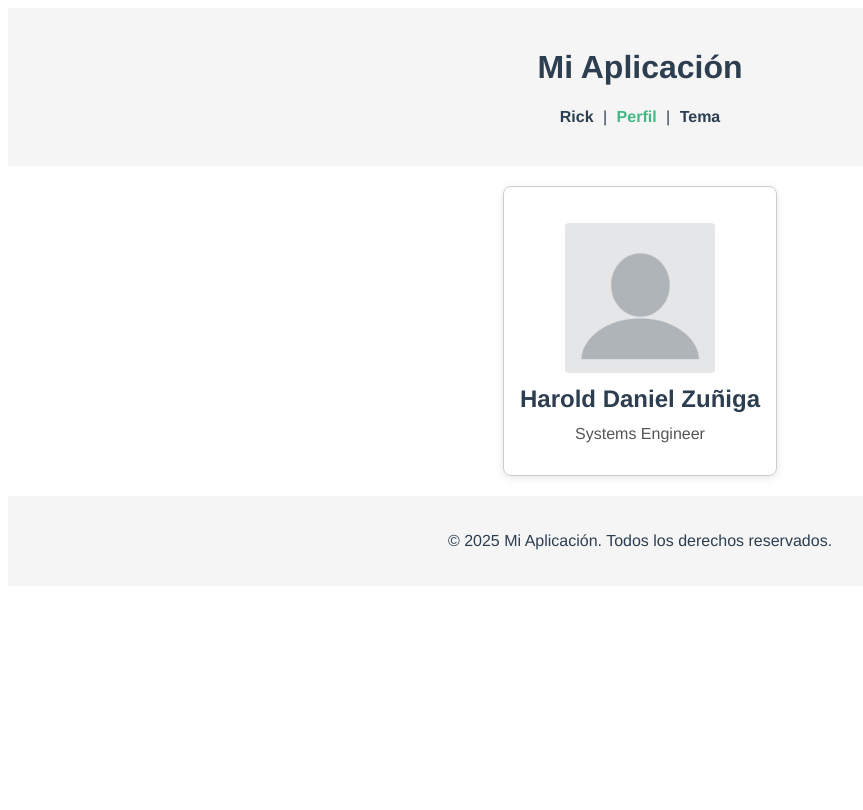
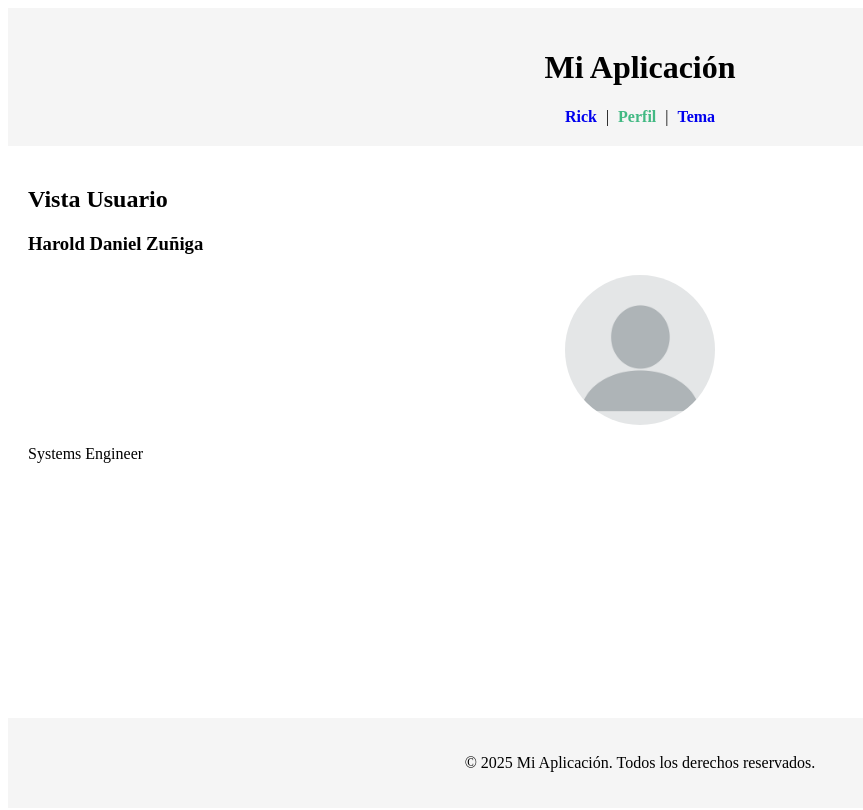
Before and after one commit to HDanielZuniga/ProyectoVue, a Vue app: page /perfil in a window 1280 px wide. Shown: the top 810 px of the page, without its empty margins (0-863 px from the left). Built offline with nearby package versions, Linux system fonts and the light colour scheme.

Commit message:
Fase Pre-entrega

```diff
--- a/src/App.vue
+++ b/src/App.vue
@@ -1,145 +1,10 @@
 <template>
-  <div id="app">
-    <header>
-      <h1>Mi Aplicación</h1>
-      <nav>
-        <router-link to="/">Rick</router-link> |
-        <router-link to="/perfil">Perfil</router-link> |
-        <router-link to="/tema">Tema</router-link>
-
-      </nav>
-    </header>
-    <main>
-      <!-- Se aplicará el diseño (la tarjeta) solo si la ruta es "/perfil" o "/tema" -->
-      <div class="views-container">
-        <!-- Vista de Perfil formateada en tarjeta -->
-        <div v-if="$route.path === '/perfil'" class="card-custom">
-          <img :src="perfil.foto" class="card-img" alt="Foto de Perfil">
-          <div class="card-content">
-            <h2 class="card-title">{{ perfil.nombre }}</h2>
-            <p class="card-description">{{ perfil.cargo }}</p>
-          </div>
-        </div>
-
-        <!-- Vista de Tema formateada en tarjeta -->
-        <div v-else-if="$route.path === '/tema'" class="card-custom">
-          <img :src="tema.imagen" class="card-img" :alt="'Imagen de ' + tema.titulo">
-          <div class="card-content">
-            <h2 class="card-title">{{ tema.titulo }}</h2>
-            <p class="card-description">{{ tema.descripcion_completa }}</p>
-            <div>
-              <strong>Expertos Destacados:</strong>
-              <ul>
-                <li v-for="(exp, index) in tema.expertos_destacados" :key="index">{{ exp }}</li>
-              </ul>
-            </div>
-            <p><strong>Casos de Uso:</strong> {{ tema.casos_de_uso }}</p>
-          </div>
-        </div>
-
-        <!-- Para otras rutas, si las hubiera, se renderiza el componente correspondiente -->
-        <router-view v-else />
-      </div>
-    </main>
-    <footer>
-      <p>© 2025 Mi Aplicación. Todos los derechos reservados.</p>
-    </footer>
-  </div>
+  <router-view />
 </template>
 
-<script>
-import datos from '@/assets/datos.json';
-
-export default {
-  name: "App",
-  data() {
-    return {
-      // Datos de perfil (del JSON)
-      perfil: {
-        nombre: datos.nombre,
-        cargo: datos.cargo,
-        foto: datos.foto
-      },
-      // Se selecciona el tema con id "01" (por ejemplo, Inteligencia Artificial)
-      tema: datos["tema-libre"].find(item => item.id === "01")
-    };
-  }
-}
+<script setup>
 </script>
 
 <style>
-/* Estilos globales para la aplicación */
-#app {
-  font-family: Avenir, Helvetica, Arial, sans-serif;
-  margin: 0;
-  padding: 0;
-  text-align: center;
-  color: #2c3e50;
-}
-
-header, footer {
-  padding: 20px;
-  background-color: #f5f5f5;
-}
-
-nav {
-  margin: 20px 0;
-}
-
-nav a {
-  font-weight: bold;
-  color: #2c3e50;
-  text-decoration: none;
-  margin: 0 5px;
-}
-
-nav a.router-link-exact-active {
-  color: #42b983;
-}
-
-/* Contenedor para las vistas */
-.views-container {
-  display: flex;
-  justify-content: center;
-  flex-wrap: wrap;
-  gap: 20px;
-  margin: 20px 0;
-}
-
-/* Diseño de la tarjeta que se aplica tanto a Perfil como a Tema */
-.card-custom {
-  border: 1px solid #ccc;
-  padding: 16px;
-  margin: auto;
-  border-radius: 8px;
-  background-color: #fff;
-  max-width: 300px; /* Dimensiones reducidas */
-  text-align: center;
-  box-shadow: 0 2px 8px rgba(0,0,0,0.1);
-}
-
-/* Imagen dentro de la tarjeta */
-.card-img {
-  width: 150px;         /* Imagen más pequeña */
-  height: auto;
-  display: block;       /* Se convierte en bloque para centrarla */
-  margin: 20px auto 0;   /* Centrado horizontal y margen superior */
-  border-radius: 4px;
-}
-
-/* Contenido de la tarjeta */
-.card-content {
-  margin-top: 12px;
-}
-
-.card-title {
-  font-size: 1.5rem;
-  margin: 12px 0;
-}
-
-.card-description {
-  font-size: 1rem;
-  color: #555;
-  margin-top: 8px;
-}
+/* Aquí puedes dejar algunos estilos globales si es necesario */
 </style>
--- /dev/null
+++ b/src/layouts/MainLayout.vue
@@ -0,0 +1,51 @@
+<template>
+    <div id="layout">
+      <header>
+        <h1>Mi Aplicación</h1>
+        <nav>
+          <router-link to="/">Rick</router-link> |
+          <router-link to="/perfil">Perfil</router-link> |
+          <router-link to="/tema">Tema</router-link>
+        </nav>
+      </header>
+      <main>
+        <!-- Aquí se renderizarán las vistas hijas -->
+        <router-view />
+      </main>
+      <footer>
+        <p>© 2025 Mi Aplicación. Todos los derechos reservados.</p>
+      </footer>
+    </div>
+  </template>
+
+  <script setup>
+  // No se requiere lógica adicional en el layout básico,
+  // pero se puede agregar si es necesario.
+  </script>
+
+  <style scoped>
+  /* Ejemplo de estilos básicos para el layout */
+  #layout {
+    display: flex;
+    flex-direction: column;
+    min-height: 100vh;
+  }
+  header,
+  footer {
+    background-color: #f5f5f5;
+    padding: 20px;
+    text-align: center;
+  }
+  main {
+    flex: 1;
+    padding: 20px;
+  }
+  nav a {
+    margin: 0 5px;
+    text-decoration: none;
+    font-weight: bold;
+  }
+  nav a.router-link-exact-active {
+    color: #42b983;
+  }
+  </style>
--- a/src/router/index.js
+++ b/src/router/index.js
@@ -1,33 +1,40 @@
-import { createRouter, createWebHistory } from 'vue-router'
-import PerfilView from '@/views/PefilView.vue'
-import TemaView from '@/views/TemaView.vue'
-import RickView from '@/views/RickView.vue'
+import { createRouter, createWebHistory } from "vue-router";
+import MainLayout from "@/layouts/MainLayout.vue";
+import PefilView from "@/views/PefilView.vue"; // Conserva el nombre original
+import RickView from "@/views/RickView.vue";   // Conserva el nombre original
+import TemaView from "@/views/TemaView.vue";   // Conserva el nombre original
 
 const routes = [
   {
-    path: '/',
-    name: 'rick',
-    component: RickView
+    path: "/",
+    component: MainLayout,
+    children: [
+      {
+        path: "",
+        name: "rick",  // O puedes usar "RickView" si lo prefieres en el 'name'
+        component: RickView,
+      },
+      {
+        path: "perfil",
+        name: "perfil",
+        component: PefilView,
+      },
+      {
+        path: "tema",
+        name: "tema",
+        component: TemaView,
+      },
+      {
+        path: "/:catchAll(.*)",
+        redirect: "/",
+      },
+    ],
   },
-  {
-    path: '/perfil',
-    name: 'perfil',
-    component: PerfilView
-  },
-  {
-    path: '/tema',
-    name: 'tema',
-    component: TemaView
-  },
-  {
-    path: '/:catchAll(.*)',
-    redirect: '/'
-  }
-]
+];
 
 const router = createRouter({
-  history: createWebHistory(),
-  routes
-})
+  history: createWebHistory(process.env.BASE_URL),
+  routes,
+});
 
-export default router
+export default router;
--- a/src/views/PefilView.vue
+++ b/src/views/PefilView.vue
@@ -1,6 +1,6 @@
 <template>
   <div>
-    <h2>Pefil View</h2>
+    <h2>Vista Usuario</h2>
     <div class="card profile-data">
       <h3>{{ perfilData.nombre }}</h3>
       <img class="profile-img" :src="perfilData.foto" alt="Foto de perfil" />
@@ -10,17 +10,16 @@
 </template>
 
 <script>
-import data from '@/assets/datos.json'
+import data from '@/assets/datos.json';
 
 export default {
-  name: "PefilView",
+  name: "VistaUser",
   data() {
     return {
       perfilData: {}
     }
   },
   created() {
-    // Como data.foto tiene una ruta absoluta, se usa directamente
     this.perfilData = {
       nombre: data.nombre,
       cargo: data.cargo,
@@ -32,9 +31,8 @@ export default {
 
 <style scoped>
 .profile-data {
-padding: 0%
-
-;}
+  padding: 0;
+}
 
 .profile-img {
   display: block;
--- a/src/views/RickView.vue
+++ b/src/views/RickView.vue
@@ -1,5 +1,5 @@
 <template>
-  <div class="about-view">
+  <div class="rick-view">
     <h1>Personajes</h1>
     <div
       class="cards-container"
@@ -28,7 +28,7 @@ import axios from 'axios'
 import CardComponent from '../components/CardComponent.vue'
 
 export default {
-  name: 'AboutView', // 👈 Optimización del nombre del componente corregido aquí
+  name: 'RickView', // Se cambia el nombre para que coincida con el archivo
   components: { CardComponent },
   setup() {
     const characters = ref([])
@@ -48,3 +48,7 @@ export default {
   }
 }
 </script>
+
+<style scoped>
+/* Aquí puedes incluir estilos específicos para la vista de Rick */
+</style>
```
Also changed, not shown: src/layouts/DefaultLayout.vue (deleted, +0 -44 lines), src/layouts/LocalDefaultLayout.vue (deleted, +0 -12 lines), src/views/TemaView.vue (+0 -7 lines).
